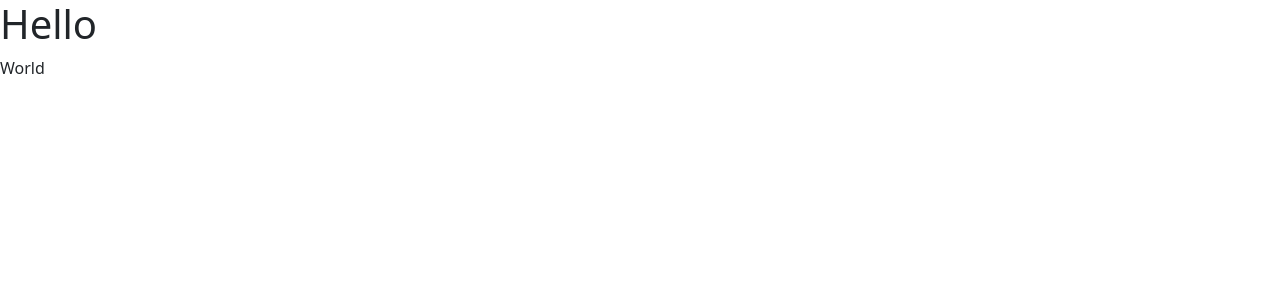
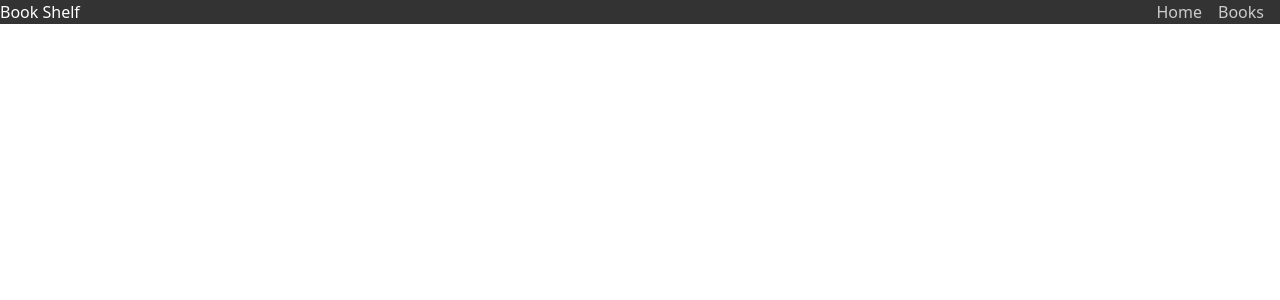
Before and after one commit to MCSquaredTech/bookshelf, a React (Create React App) app: page / in a window 1280 px wide. Shown: the top 300 px of the page. Built offline with nearby package versions, Linux system fonts and the light colour scheme.

Commit message:
Layout Header

```diff
--- a/src/App.js
+++ b/src/App.js
@@ -30,7 +30,6 @@ function App() {
   return (
     <div className="App">
       <header className="App-header">
-        <h1>Hello</h1>
         <RouterProvider router={router} />
       </header>
     </div>
--- a/src/components/LayoutHeader.jsx
+++ b/src/components/LayoutHeader.jsx
@@ -0,0 +1,20 @@
+import { NavLink, Link } from 'react-router-dom';
+
+const LayoutHeader = () => {
+  return (
+    <div className="nav">
+      {/* Site Title  */}
+      <Link to="/">Book Shelf</Link>
+      <ul>
+        <li>
+            <NavLink to="/home">Home</NavLink>
+        </li>
+        <li>
+            <NavLink to="/books">Books</NavLink>
+        </li>
+      </ul>
+    </div>
+  )
+}
+
+export default LayoutHeader
--- a/src/pages/Layout.jsx
+++ b/src/pages/Layout.jsx
@@ -1,9 +1,10 @@
 import { Outlet } from "react-router-dom"
+import LayoutHeader from "../components/LayoutHeader"
 
 const Layout = () => {
   return (
     <div>
-      World
+      <LayoutHeader />
       <Outlet />
     </div>
   )
```
